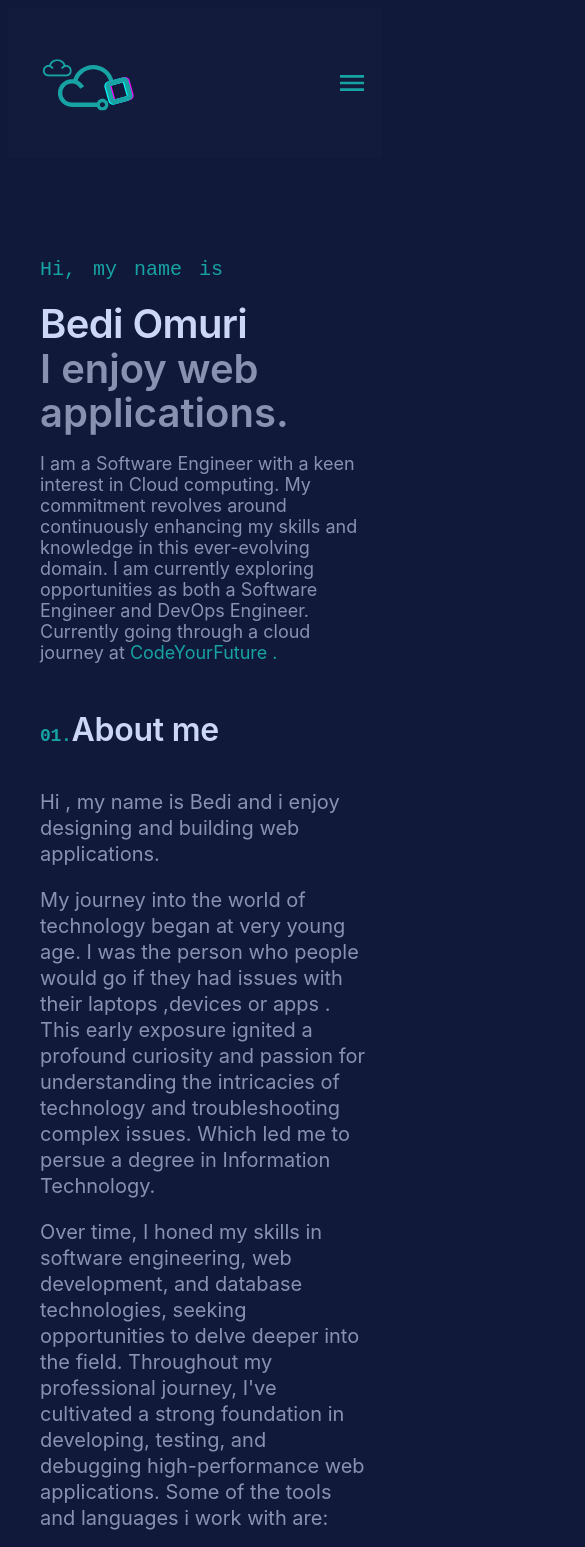
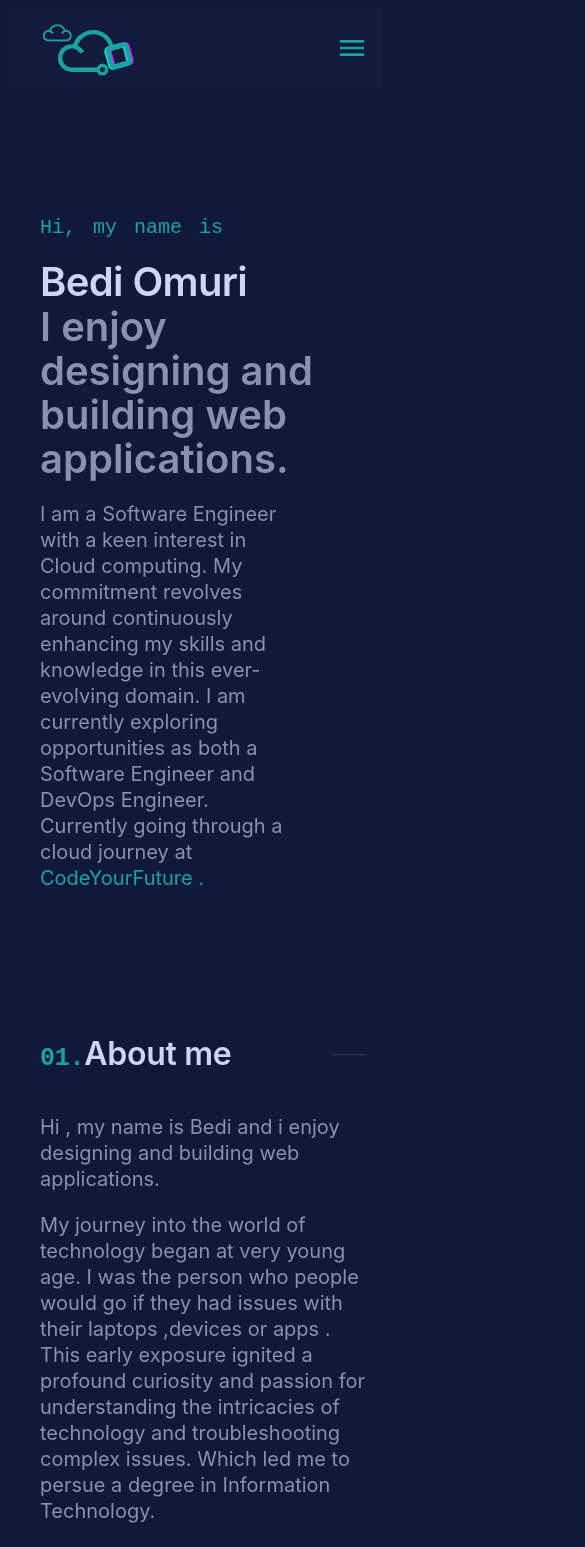
Before and after one commit to Bedi06/My-Personal-Portfolio, a React (Create React App) app: page / in a window 390 px wide. Shown: the top 1547 px of the page, 585 px wide, since content can reach past the window. Built offline with nearby package versions, Linux system fonts and the light colour scheme.

Commit message:
another commit on responsiveness  ,
changed font size , added some style around the profile image , decreased nav height

```diff
--- a/src/components/About.js
+++ b/src/components/About.js
@@ -4,6 +4,7 @@ import { ListItem, Typography } from "@mui/material";
 import { Grid } from "@mui/material";
 import rightArrow from "./assets/right-arrow.svg";
 import profile from "./assets/profile.JPG";
+import { Skeleton } from "@mui/material";
 
 export default function About() {
   return (
@@ -12,13 +13,9 @@ export default function About() {
         container
         id="about"
         sx={{
-          height: {
-            xs: "auto",
-            sm: "auto",
-          },
+          height: "100%",
           width: "auto",
-          pt: { sm: "1em", md: "5em", lg: "5em" },
-          pb: { xs: "2em", sm: "1em", md: "2em", lg: "2em" },
+          pt: { xs: "4em", sm: "4em", md: "7em", lg: "10rem" },
         }}
       >
         <Grid
@@ -29,29 +26,49 @@ export default function About() {
           lg={6}
           sx={{ paddingRight: { xs: 0, md: "2em" } }}
         >
+          <div
+            style={{
+              display: "flex",
+              alignItems: "center",
+              margin: 0,
+              padding: 0,
+            }}
+          >
             <Typography
               variant="h2"
-            fontSize={"32px"}
+              fontSize={"2em"}
               style={{
+                fontWeight: "600",
+                fontFamily: "Calibre,Inter,San Francisco,SF Pro Text",
                 color: Theme.palette.secondary.light,
-              marginTop: "1.5em",
                 marginRight: "100px",
                 whiteSpace: "nowrap",
-              fontWeight: "600",
-              fontFamily: "Calibre,Inter,San Francisco,SF Pro Text",
               }}
             >
               <span
                 style={{
                   color: Theme.palette.primary.main,
-                fontSize: "18px",
-                fontFamily: "SF Mono,Fira Code,Fira Mono,Roboto Mono,monospace",
+                  fontSize: "25px",
+                  fontFamily:
+                    "SF Mono,Fira Code,Fira Mono,Roboto Mono,monospace",
                 }}
               >
                 01.
               </span>
               About me
             </Typography>
+            <Skeleton
+              variant="text"
+              animation="wave"
+              display="inline"
+              width="70%"
+              sx={{
+                fontSize: "1px",
+                margin: 0,
+                backgroundColor: Theme.palette.secondary.light,
+              }}
+            />
+          </div>
           <section
             style={{
               display: "flex",
@@ -100,7 +117,7 @@ export default function About() {
           >
             Over time, I honed my skills in software engineering, web
             development, and database technologies, seeking opportunities to
-            delve deeper into the field. Throughout my professional journey,
+            dwellve deeper into the field. Throughout my professional journey,
             I've cultivated a strong foundation in developing, testing, and
             debugging high-performance web applications. Some of the tools and
             languages i work with are:
@@ -136,31 +153,46 @@ export default function About() {
               lg: "8em",
             },
             display: "flex",
+            alignItems: "flex-start",
+            marginTop: "2em",
             justifyContent: "center",
+          }}
+        >
+          <div
+            style={{
+              position: "relative",
+              display: "inline-block",
               alignItems: "center",
             }}
           >
+            <div
+              style={{
+                position: "absolute",
+                top: "1em",
+                left: "2em",
+                width: "60%",
+                height: "99%",
+                border: "4px solid #17A3A3 ",
+                transition: "border-color 0.3s ease-in-out",
+                zIndex: -1,
+              }}
+            />
             <img
               src={profile}
               alt="profile"
               style={{
                 width: "60%",
                 height: "auto",
-              mt: {
+                mb: {
                   xs: "2em",
                   sm: "3em",
+                  md: "10em",
+                  lg: "12em",
                 },
-              boxShadow: "5px 5px 5px 5px rgba(0, 0, 0, 0.2)",
-              display: "flex",
-              justifyContent: "center",
-              alignItems: "flex-start",
-              borderRadius: "5%",
-              transition: "filter 0.3s ease",
-              "&:hover": {
-                filter: `hue-rotate(30deg) saturate(100%)`, // Change color effect on hover
-              },
+                filter: "grayscale(100%)",
               }}
             />
+          </div>
         </Grid>
       </Grid>
     </ThemeProvider>
--- a/src/components/Contact.js
+++ b/src/components/Contact.js
@@ -33,7 +33,7 @@ export default function Contact() {
             marginBottom: 0,
           }}
         >
-          04.Let's Chat!
+          03.Let's Chat!
         </h4>
         <h2
           style={{
--- a/src/components/Home.js
+++ b/src/components/Home.js
@@ -11,13 +11,13 @@ export default function Home() {
         xs={12}
         id="home"
         sx={{
-          mb: { sm: "1em", md: "2em", lg: "2em" },
+          mb: { sm: "1em", md: "2em", lg: "5em" },
         }}
       >
         <Box>
           <div
             style={{
-              marginTop: "100px",
+              marginTop: "8em",
               display: "flex",
               flexDirection: "column",
               justifyContent: "left",
@@ -47,7 +47,6 @@ export default function Home() {
                 fontFamily: "Calibre,Inter,San Francisco,SF Pro Text",
               }}
             >
-              {" "}
               Bedi Omuri
             </Typography>
             <Typography
@@ -61,20 +60,24 @@ export default function Home() {
                 fontFamily: "Calibre,Inter,San Francisco,SF Pro Text",
               }}
             >
-              I enjoy web applications.
+              I enjoy designing and building web applications.
             </Typography>
             <Box
               sx={{
                 display: "flex",
                 flexDirection: "column",
+                justifyContent: "left",
+                width: { xs: "80%", md: "80%" },
               }}
             >
               <Typography
                 variant="p"
                 style={{
                   paddingTop: "1em",
+                  paddingBottom: "4em",
                   color: Theme.palette.secondary.main,
-                  fontSize: "18px",
+                  fontSize: "20px",
+                  lineHeight: 1.3,
                   fontFamily: "Calibre,Inter,San Francisco,SF Pro Text",
                 }}
               >
--- a/src/components/Navbar.js
+++ b/src/components/Navbar.js
@@ -40,6 +40,7 @@ export default function Navbar() {
           backgroundColor: "#121b3b",
           paddingLeft: "0.5em",
           paddingRight: "0.5em",
+          height: "80px",
           fontFamily: "monospace",
         }}
       >
--- a/src/components/Projects.js
+++ b/src/components/Projects.js
@@ -7,10 +7,9 @@ import { LaunchOutlined } from "@mui/icons-material";
 import githubIcon from "./assets/githubIcon.svg";
 import projectData from "./projectsData.json";
 import ImageSlider from "./ImageSlider.js";
+import { Skeleton } from "@mui/material";
 
 const ProjectContainer = styled(Box)(({ theme }) => ({
-  marginTop: "3em",
-  paddingTop: "3em",
   width: "100%",
 }));
 
@@ -125,6 +124,9 @@ const ProjectIcons = styled(Box)(({ theme }) => ({
     gridColumn: "1 / 2",
     justifyContent: "flex-end",
   },
+  [theme.breakpoints.down("sm")]: {
+    justifyContent: "flex-end",
+  },
 }));
 
 const IconWrapper = styled(Box)({
@@ -134,16 +136,22 @@ const IconWrapper = styled(Box)({
 
 const ProjectImage = styled(Box)(({ theme }) => ({
   zIndex: -1,
-
   gridColumn: "6 / -1",
   gridRow: "1 / -1",
+  backgroundColor: "transparent",
 
   [theme.breakpoints.down("md")]: {
     gridColumn: "1/2",
     gridRow: "1 / 1",
     opacity: 0.1,
-    width: "120%",
+    width: "150%",
   },
+  [theme.breakpoints.down("sm")]: {
+    alignItems: "center",
+    opacity: 0.1,
+    width: "140%",
+  },
+
   [theme.breakpoints.down("xs")]: {
     marginRight: "10px",
     width: "120%",
@@ -153,6 +161,15 @@ export default function Projects() {
   return (
     <ThemeProvider theme={Theme}>
       <ProjectContainer id="projects">
+        <div
+          style={{
+            display: "flex",
+            alignItems: "center",
+            justifyContent: "left",
+            margin: 0,
+            padding: 0,
+          }}
+        >
           <Typography
             variant="h2"
             fontSize={"2em"}
@@ -162,7 +179,6 @@ export default function Projects() {
               color: Theme.palette.secondary.light,
               marginTop: "4em",
               marginRight: "100px",
-            whiteSpace: "nowrap",
             }}
           >
             <span
@@ -172,10 +188,21 @@ export default function Projects() {
                 fontFamily: "SF Mono,Fira Code,Fira Mono,Roboto Mono,monospace",
               }}
             >
-            03.
+              02.
             </span>
             Projects
+            <Skeleton
+              variant="text"
+              animation="wave"
+              display="inline"
+              sx={{
+                fontSize: "1px",
+                padding: "1px",
+                backgroundColor: Theme.palette.secondary.light,
+              }}
+            />
           </Typography>
+        </div>
         <Grid container spacing={0}>
           {projectData.map((project, index) => (
             <Project key={index}>
--- a/src/components/projectsData.json
+++ b/src/components/projectsData.json
@@ -2,7 +2,7 @@
   {
     "name": "Project #1",
     "title": "The Big Mouth",
-    "description": "Built in collaboration with my team, the Video Streaming platform for The Big House Theater offers users the ability to stream their favorite shows, complemented by an innovative x-ray feature providing real-time details about actors and their roles. The VideoHub component enables seamless video uploads directly from user devices using S3 presigned URLs, with administrators empowered to approve, review, and delete content. My contributions spanned 60% of the backend development and 40% of the frontend, ensuring a comprehensive and user-friendly platform.",
+    "description": "The Video Streaming platform  for the The Big House Theater offers users the ability to stream their favorite shows, complemented by an innovative x-ray feature providing real-time details about actors and their roles. The VideoHub component enables seamless video uploads directly from user devices using S3 presigned URLs, with administrators empowered to approve, review, and delete content.",
     "details": ["React", "MUI", "Auth0", "AWS "],
     "image": [
       "https://bedis-portfolio.s3.eu-west-2.amazonaws.com/thebigmouth.png",
```
Also changed, not shown: src/components/ImageSlider.js (+20 -11 lines). Lines whose indentation alone changed are shown as unchanged.
